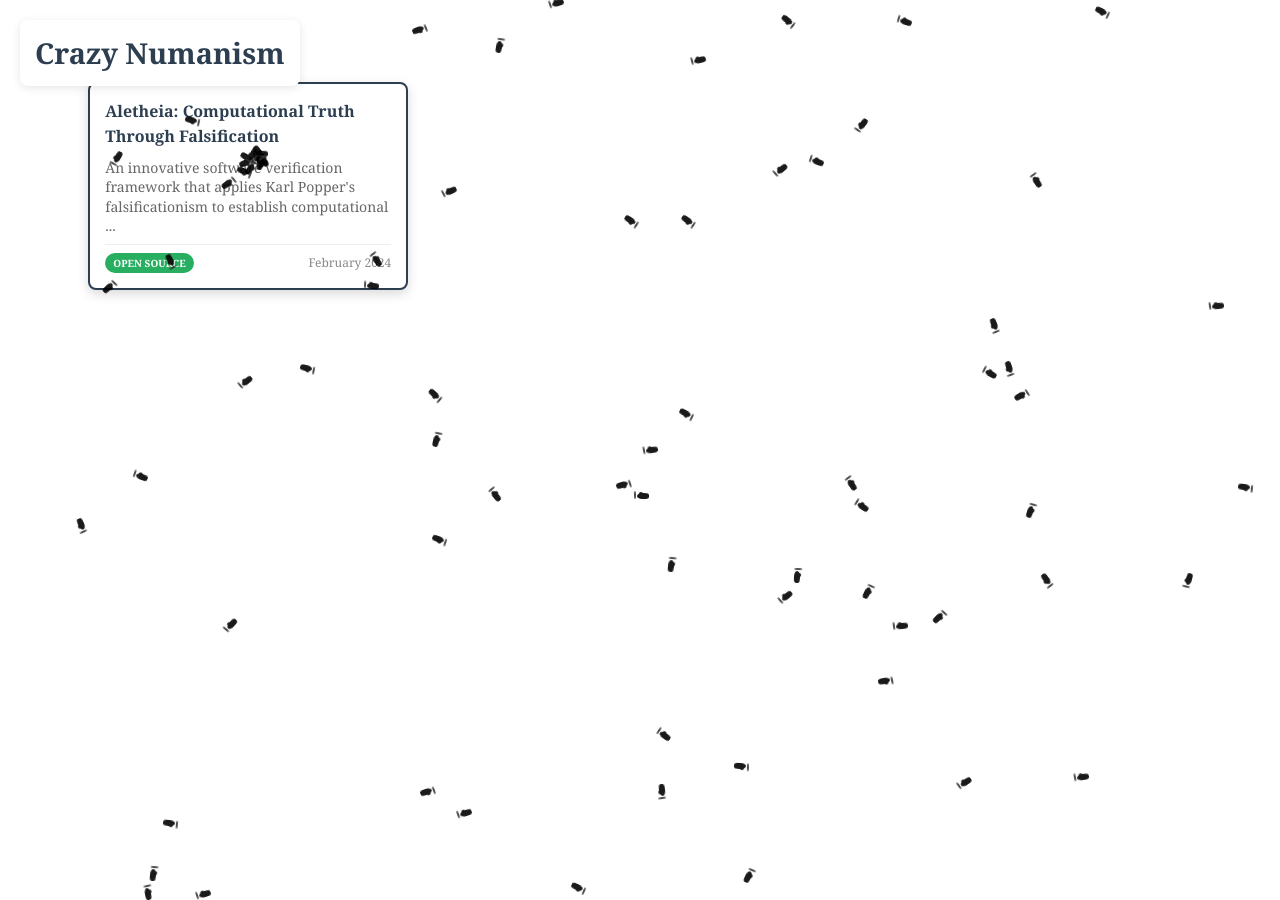
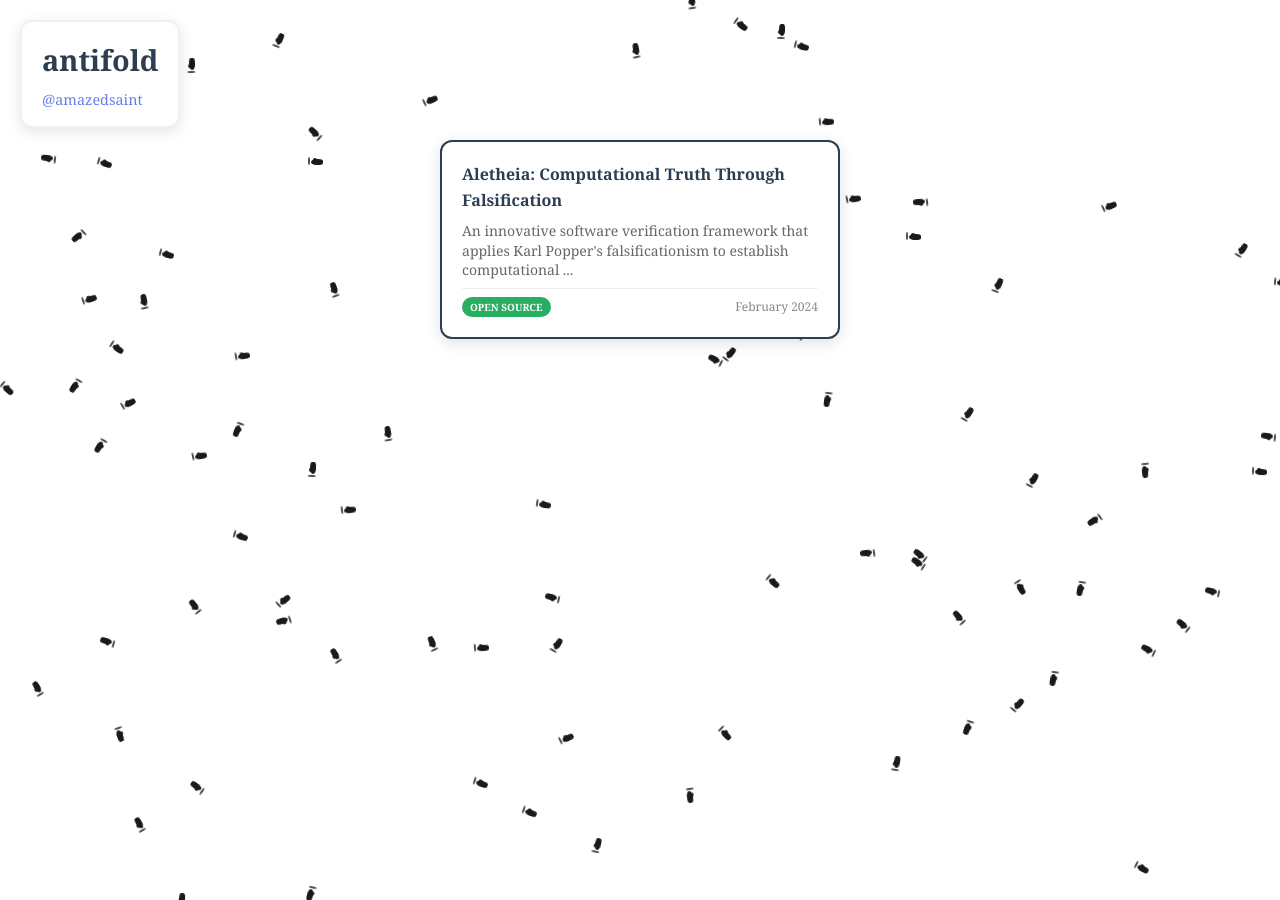
Before and after one commit to amazedsaint/amazedsaint.github.io, a Jekyll site: the page built from index.md, in a window 1280 px wide. Built offline with Jekyll 4.4.1, drawn with Linux system fonts in a browser that asks for light colours.

Commit message:
Transform to antifold with static responsive grid layout
Major improvements:
- Change site title from "Crazy Numanism" to "antifold"
- Add GitHub credentials display (@amazedsaint) in header
- Convert to responsive CSS Grid layout for articles
- Make articles stationary in proper grid positions
- Remove article movement - ants now walk over fixed articles
- Add responsive design for mobile, tablet, and desktop
- Clean header with site title and GitHub info
- Fix JavaScript container references for ant placement

LAYOUT CHANGES:
- Articles positioned in responsive CSS Grid
- Grid adapts: 3+ columns desktop → 2 columns tablet → 1 column mobile
- Articles stay in fixed positions while ants roam around them
- Clean white background with professional article cards
- Proper spacing and alignment for all screen sizes

HEADER IMPROVEMENTS:
- Combined site title and GitHub credentials in single header box
- Professional styling with subtle shadow and border
- Responsive scaling for different screen sizes
- GitHub link opens in new tab

ANT BEHAVIOR:
- Ants orbit around stationary articles in grid
- Free ants roam entire screen area
- Click interactions work with static article positions
- Better ant positioning relative to article centers

🤖 Generated with [Claude Code](https://claude.ai/code)

Co-Authored-By: Claude <noreply@anthropic.com>

```diff
--- a/_config.yml
+++ b/_config.yml
@@ -1,6 +1,7 @@
-title: Crazy Numanism
-description: "Extreme computational madness and hyper-digital chaos"
+title: antifold
+description: "Computational research and digital experiments"
 baseurl: ""
 url: "https://amazedsaint.github.io"
 markdown: kramdown
 theme: null
+github_username: amazedsaint
--- a/_layouts/default.html
+++ b/_layouts/default.html
@@ -33,9 +33,20 @@ const POSTS_DATA = [
 
 </head>
 <body>
-  <div class="site-title">{{ site.title }}</div>
+  <div class="site-header">
+    <div class="site-title">{{ site.title }}</div>
+    <div class="github-info">
+      <a href="https://github.com/{{ site.github_username }}" target="_blank" rel="noopener">
+        @{{ site.github_username }}
+      </a>
+    </div>
+  </div>
 
   <div id="ant-world"></div>
+
+  <div class="articles-grid" id="articles-grid">
+    <!-- Articles will be inserted here by JavaScript -->
+  </div>
 
   <main class="crazy-container">
     {{ content }}
@@ -50,7 +61,8 @@ const POSTS_DATA = [
 <script>
 class AntColony {
   constructor() {
-    this.container = document.getElementById('ant-world');
+    this.antContainer = document.getElementById('ant-world');
+    this.articlesContainer = document.getElementById('articles-grid');
     this.ants = [];
     this.articles = [];
     this.freeAnts = [];
@@ -61,21 +73,22 @@ class AntColony {
   }
 
   init() {
-    // Create articles from Jekyll posts data
+    // Create articles in the flex grid
     POSTS_DATA.forEach((post, index) => {
       this.createArticle(post, index);
     });
 
-    // Create ant groups for each article
-    this.articles.forEach(article => {
-      this.createAntGroup(article);
-    });
-
-    // Create additional free-roaming ants
-    this.createFreeAnts(50 + POSTS_DATA.length * 15);
+    // Wait for articles to be positioned, then create ants
+    setTimeout(() => {
+      this.updateArticlePositions();
+      this.articles.forEach(article => {
+        this.createAntGroup(article);
+      });
+      this.createFreeAnts(80 + POSTS_DATA.length * 12);
+    }, 100);
 
     // Add click handler for spawning ants
-    this.container.addEventListener('click', (e) => {
+    this.antContainer.addEventListener('click', (e) => {
       this.handleClick(e.clientX, e.clientY);
     });
 
@@ -86,6 +99,15 @@ class AntColony {
     window.addEventListener('resize', () => {
       this.width = window.innerWidth;
       this.height = window.innerHeight;
+      setTimeout(() => this.updateArticlePositions(), 100);
+    });
+  }
+
+  updateArticlePositions() {
+    this.articles.forEach(article => {
+      const rect = article.element.getBoundingClientRect();
+      article.x = rect.left + rect.width / 2;
+      article.y = rect.top + rect.height / 2;
     });
   }
 
@@ -104,37 +126,24 @@ class AntColony {
       </div>
     `;
 
-    // Position articles with better spacing
-    const margin = 100;
-    const gridCols = Math.floor((this.width - 200) / 400);
-    const gridRows = Math.ceil(POSTS_DATA.length / Math.max(1, gridCols));
-
-    const col = index % Math.max(1, gridCols);
-    const row = Math.floor(index / Math.max(1, gridCols));
-
-    const baseX = margin + col * (400);
-    const baseY = margin + row * (300);
-
-    // Add some randomness to the grid positions
-    const x = baseX + (Math.random() - 0.5) * 100;
-    const y = baseY + (Math.random() - 0.5) * 80;
-
-    article.style.left = Math.max(0, Math.min(this.width - 320, x)) + 'px';
-    article.style.top = Math.max(0, Math.min(this.height - 200, y)) + 'px';
-
     // Add click handler with ant response
     article.addEventListener('click', (e) => {
       e.stopPropagation();
 
+      // Get current article position
+      const rect = article.getBoundingClientRect();
+      const articleX = rect.left + rect.width / 2;
+      const articleY = rect.top + rect.height / 2;
+
       // Animate ants away from article briefly
-      this.ants.filter(ant => ant.article === this.articles.find(a => a.element === article))
+      this.ants.filter(ant => ant.article && ant.article.post === post)
         .forEach(ant => {
           const awayAngle = Math.random() * Math.PI * 2;
           ant.target = {
-            x: ant.x + Math.cos(awayAngle) * 30,
-            y: ant.y + Math.sin(awayAngle) * 30
+            x: articleX + Math.cos(awayAngle) * 50,
+            y: articleY + Math.sin(awayAngle) * 50
           };
-          ant.targetTime = Date.now() + 500;
+          ant.targetTime = Date.now() + 800;
         });
 
       // Navigate after brief delay
@@ -144,17 +153,16 @@ class AntColony {
         } else {
           window.location.href = post.url;
         }
-      }, 200);
+      }, 300);
     });
 
-    this.container.appendChild(article);
+    // Add to flex grid instead of absolute positioning
+    this.articlesContainer.appendChild(article);
 
     this.articles.push({
       element: article,
-      x: parseFloat(article.style.left),
-      y: parseFloat(article.style.top),
-      targetX: parseFloat(article.style.left) + (Math.random() - 0.5) * 50,
-      targetY: parseFloat(article.style.top) + (Math.random() - 0.5) * 50,
+      x: 0, // Will be updated after positioning
+      y: 0,
       post: post
     });
   }
@@ -297,25 +305,6 @@ class AntColony {
     ant.element.style.transform = `rotate(${ant.angle}rad)`;
   }
 
-  moveArticle(article) {
-    // Slowly move article towards target
-    const dx = article.targetX - article.x;
-    const dy = article.targetY - article.y;
-    const distance = Math.sqrt(dx * dx + dy * dy);
-
-    if (distance > 5) {
-      article.x += dx * 0.002;
-      article.y += dy * 0.002;
-    } else {
-      // Choose new target
-      article.targetX = Math.random() * (this.width - 300);
-      article.targetY = Math.random() * (this.height - 200);
-    }
-
-    // Update article position
-    article.element.style.left = article.x + 'px';
-    article.element.style.top = article.y + 'px';
-  }
 
   lerp(a, b, t) {
     // Handle angle wrapping
@@ -338,8 +327,8 @@ class AntColony {
     // Move free-roaming ants
     this.freeAnts.forEach(ant => this.moveAnt(ant));
 
-    // Move articles slowly
-    this.articles.forEach(article => this.moveArticle(article));
+    // Update article positions from DOM (articles are stationary in flex grid)
+    this.updateArticlePositions();
 
     // Continue animation
     requestAnimationFrame(() => this.animate());
--- a/assets/css/main.css
+++ b/assets/css/main.css
@@ -21,19 +21,40 @@ body {
   z-index: 1;
 }
 
-.site-title {
+.site-header {
   position: fixed;
   top: 20px;
   left: 20px;
+  z-index: 1000;
+  background: white;
+  padding: 15px 20px;
+  border-radius: 12px;
+  box-shadow: 0 4px 15px rgba(0,0,0,0.1);
+  border: 2px solid #f0f0f0;
+}
+
+.site-title {
   font-size: 1.8rem;
   font-weight: 700;
   color: #2c3e50;
-  z-index: 1000;
-  background: white;
-  padding: 10px 15px;
-  border-radius: 8px;
-  box-shadow: 0 2px 10px rgba(0,0,0,0.1);
   text-decoration: none;
+  margin-bottom: 5px;
+  display: block;
+}
+
+.github-info {
+  font-size: 0.9rem;
+  color: #666;
+}
+
+.github-info a {
+  color: #667eea;
+  text-decoration: none;
+  font-weight: 500;
+}
+
+.github-info a:hover {
+  text-decoration: underline;
 }
 
 .ant {
@@ -76,20 +97,20 @@ body {
 }
 
 .article-carried {
-  position: absolute;
+  position: static;
   background: white;
   border: 2px solid #2c3e50;
-  border-radius: 8px;
-  padding: 15px;
-  min-width: 220px;
-  max-width: 320px;
-  box-shadow: 0 4px 12px rgba(0,0,0,0.15);
+  border-radius: 12px;
+  padding: 20px;
+  width: 100%;
+  max-width: 400px;
+  box-shadow: 0 4px 15px rgba(0,0,0,0.12);
   font-size: 14px;
   z-index: 10;
   pointer-events: auto;
   cursor: pointer;
   transform-origin: center;
-  transition: transform 0.3s ease, box-shadow 0.3s ease;
+  transition: transform 0.3s ease, box-shadow 0.3s ease, border-color 0.3s ease;
 }
 
 .article-carried h3 {
@@ -154,7 +175,23 @@ body {
   box-shadow: 0 2px 8px rgba(0,0,0,0.2);
 }
 
-/* Hide the regular content since ants are carrying it */
+.articles-grid {
+  position: fixed;
+  top: 120px;
+  left: 20px;
+  right: 20px;
+  bottom: 20px;
+  display: grid;
+  grid-template-columns: repeat(auto-fit, minmax(300px, 1fr));
+  gap: 30px;
+  padding: 20px;
+  overflow-y: auto;
+  z-index: 2;
+  background: transparent;
+  align-items: start;
+  justify-items: center;
+}
+
 .crazy-container {
   display: none;
 }
@@ -169,17 +206,61 @@ footer {
 
 /* Responsive adjustments */
 @media (max-width: 768px) {
-  .site-title {
-    font-size: 1.4rem;
+  .site-header {
     top: 15px;
     left: 15px;
-    padding: 8px 12px;
+    padding: 12px 16px;
+  }
+
+  .site-title {
+    font-size: 1.5rem;
+  }
+
+  .github-info {
+    font-size: 0.8rem;
+  }
+
+  .articles-grid {
+    top: 100px;
+    left: 15px;
+    right: 15px;
+    grid-template-columns: repeat(auto-fit, minmax(280px, 1fr));
+    gap: 20px;
+    padding: 15px;
   }
 
   .article-carried {
-    min-width: 150px;
-    max-width: 220px;
-    padding: 12px;
+    padding: 16px;
+    font-size: 13px;
+  }
+
+  .article-carried h3 {
+    font-size: 15px;
+  }
+}
+
+@media (max-width: 480px) {
+  .site-header {
+    top: 10px;
+    left: 10px;
+    padding: 10px 14px;
+  }
+
+  .site-title {
+    font-size: 1.3rem;
+  }
+
+  .articles-grid {
+    top: 90px;
+    left: 10px;
+    right: 10px;
+    grid-template-columns: 1fr;
+    gap: 15px;
+    padding: 10px;
+  }
+
+  .article-carried {
+    padding: 14px;
     font-size: 12px;
   }
 
@@ -187,23 +268,3 @@ footer {
     font-size: 14px;
   }
 }
-
-@media (max-width: 480px) {
-  .site-title {
-    font-size: 1.2rem;
-    top: 10px;
-    left: 10px;
-    padding: 6px 10px;
-  }
-
-  .article-carried {
-    min-width: 120px;
-    max-width: 180px;
-    padding: 10px;
-    font-size: 11px;
-  }
-
-  .article-carried h3 {
-    font-size: 13px;
-  }
-}
```
Also changed, not shown: other parts of _layouts/default.html (+2 -2 lines).
